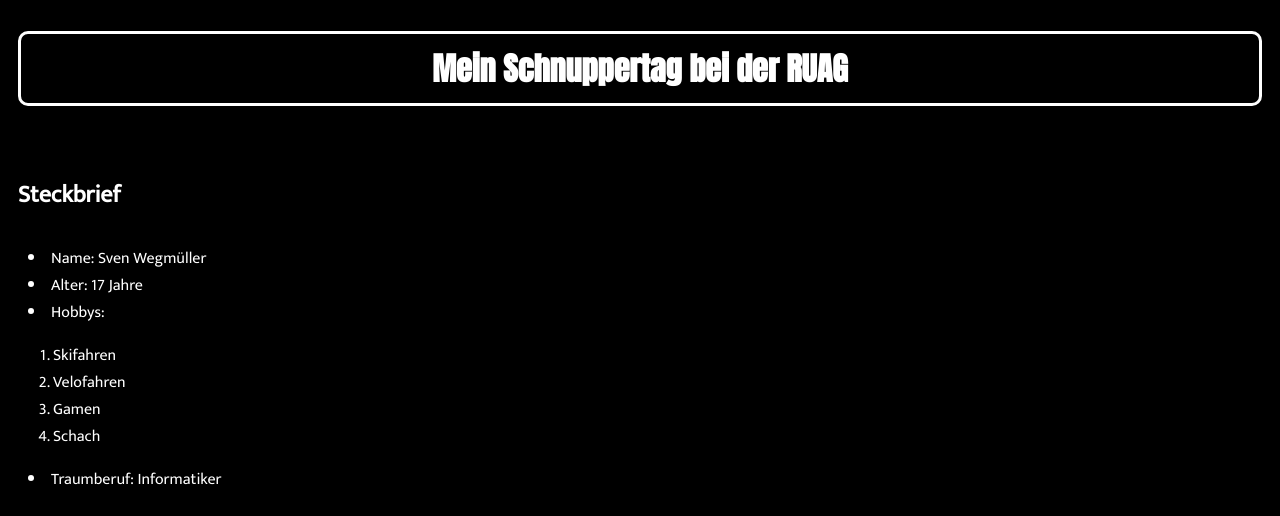
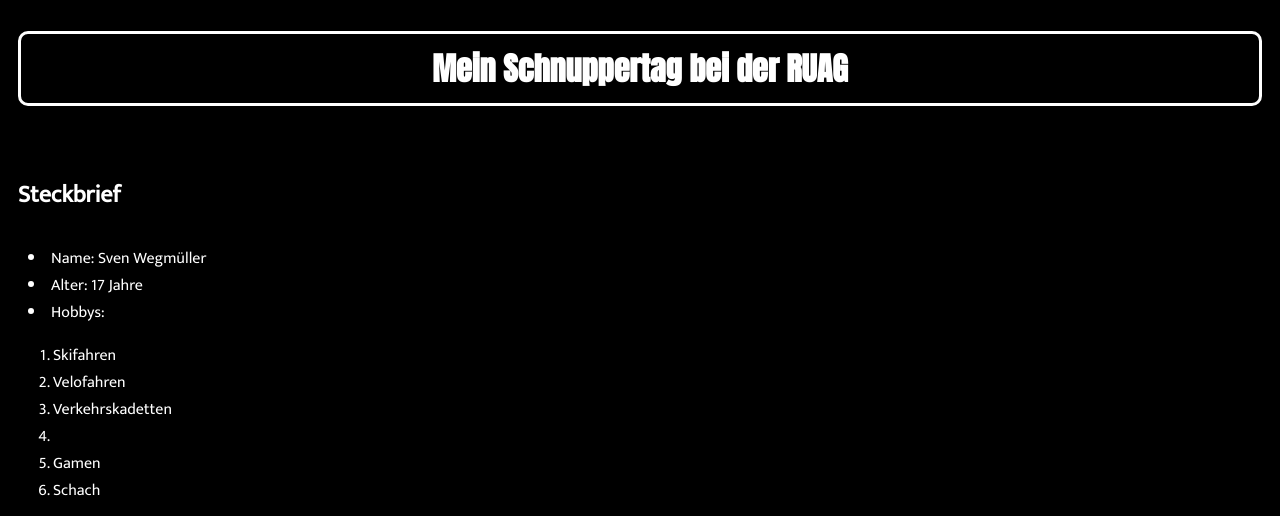
Before and after one commit to svenwegmueller/svenwegmueller.github.io, a plain HTML site: page index.html in a window 1280 px wide. Shown: the top 516 px of the page. Drawn offline with Linux system fonts and the light colour scheme.

Commit message:
Update index.html

```diff
--- a/index.html
+++ b/index.html
@@ -18,6 +18,7 @@
 			<ol>
 				<li>Skifahren</li>
 				<li>Velofahren</li>
+				<li>Verkehrskadetten<li>
 				<li>Gamen</li>
 				<li>Schach</li>
 			</ol>
```
